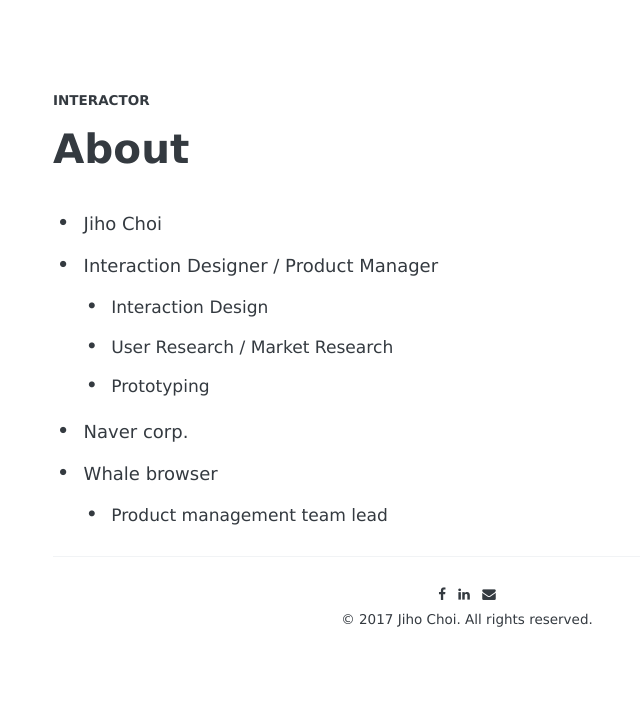
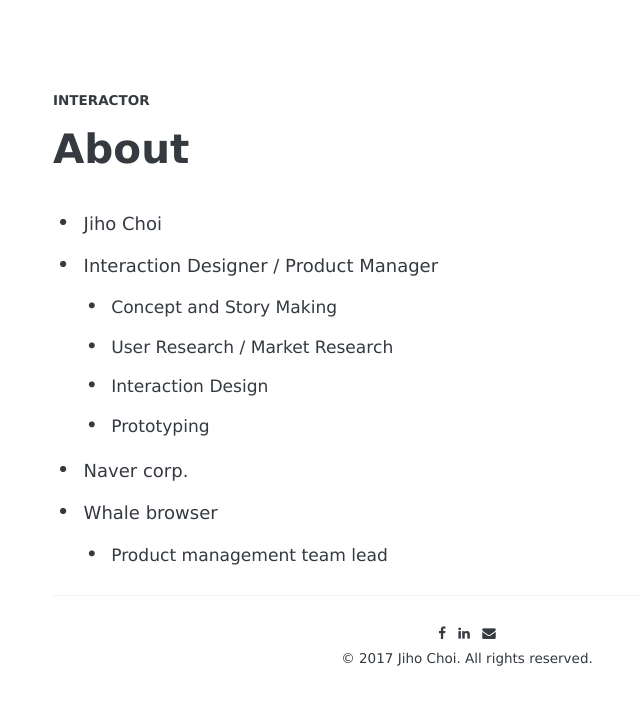
Before and after one commit to interactor/interactor.github.io, a Jekyll site: the page built from about.md, in a window 1280 px wide. Shown: the top 705 px of the page, without its empty margins (173-813 px from the left). Built offline with Jekyll 4.4.1, drawn with Linux system fonts in a browser that asks for light colours; some web fonts are replaced.

Commit message:
Modify about.md

```diff
--- a/about.md
+++ b/about.md
@@ -5,8 +5,9 @@ permalink: /about/
 
 - Jiho Choi
 - Interaction Designer / Product Manager
+  - Concept and Story Making
+  - User Research / Market Research
   - Interaction Design
-  - User Research / Market Research
   - Prototyping
 - Naver corp.
 - Whale browser
```
